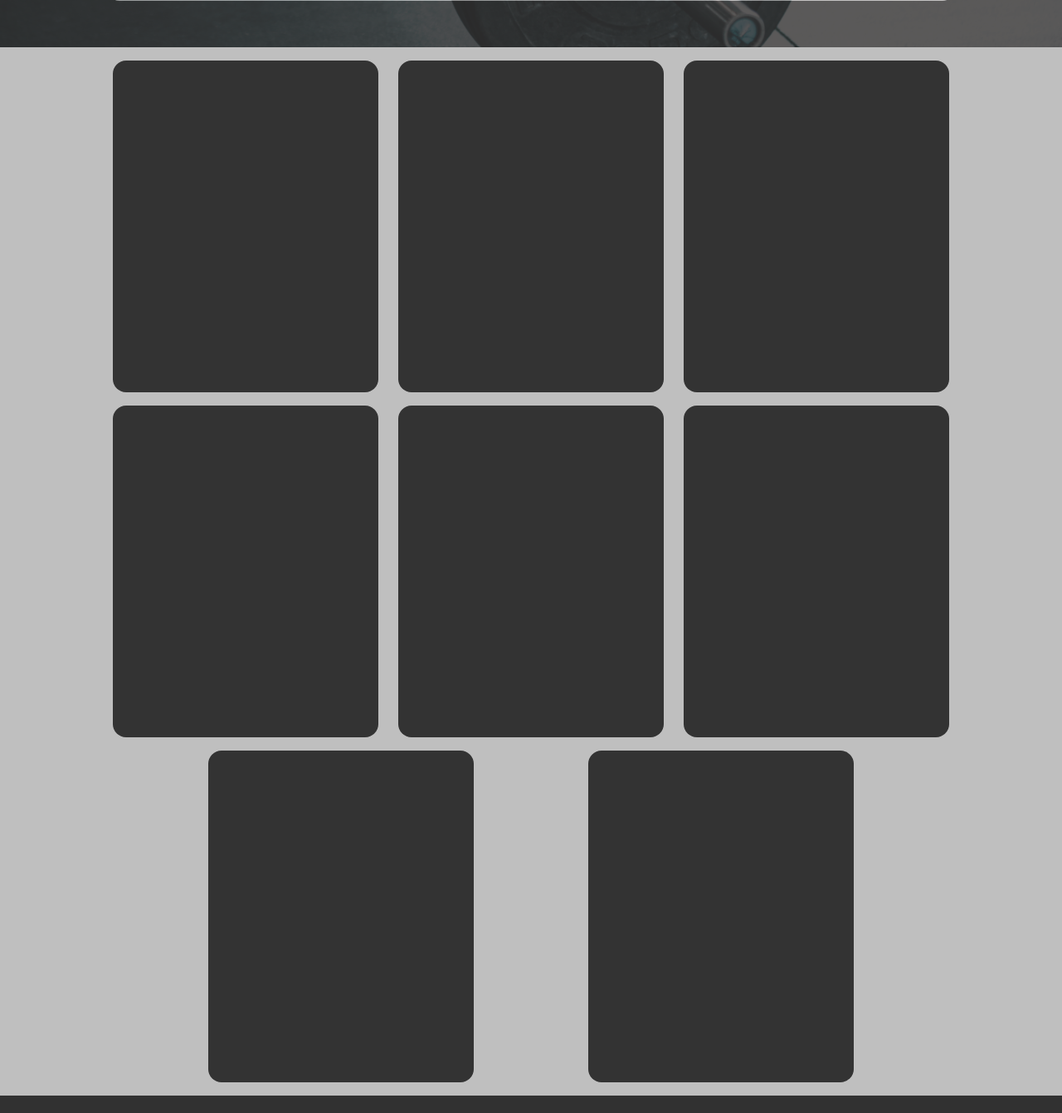
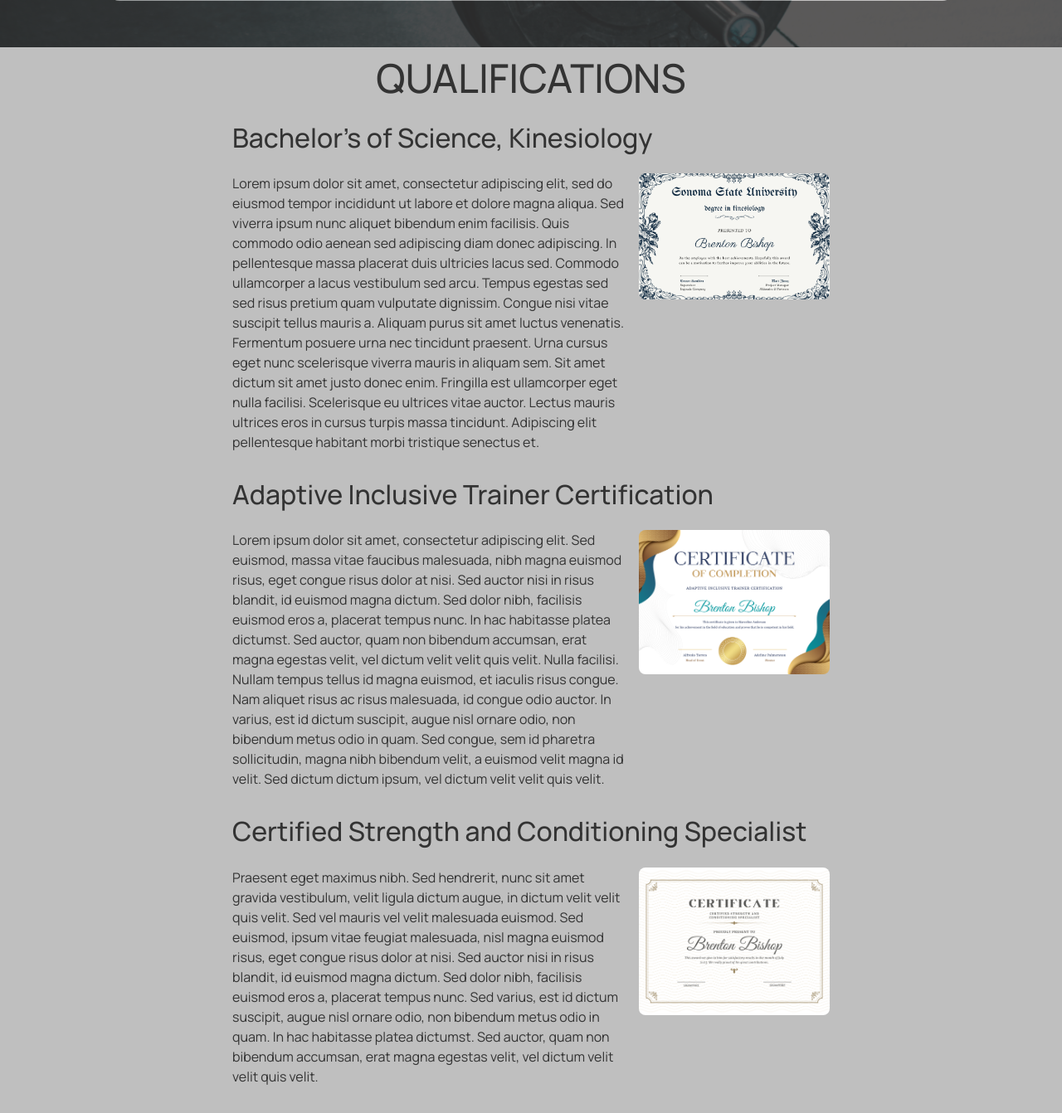
Before and after one commit to BalakayBishop/Capstone, a Flask app: page /about in a window 1280 px wide. Shown: the part 559-1901 px from the top of the page at 83% size. Before the commit the page ends 1880 px from the top, so only its background shows below. Run offline with Flask 2, Linux system fonts and the light colour scheme; some libraries are stand-ins or nearby versions.

Commit message:
Local: adding new image files being used and finalized the design for about page

```diff
--- a/project/static/styles.css
+++ b/project/static/styles.css
@@ -171,13 +171,18 @@ html, body {
 }
 
 #card-inner {
-	width: 80%;
+	width: 60%;
+}
+
+#bio > h2 {
+	font-weight: 700;
 }
 
 #bio > p {
 	margin: 0;
 	max-height: 360px;
 	overflow-y: scroll;
+	font-weight: 700;
 }
 
 #about-content > img {
@@ -189,7 +194,7 @@ html, body {
 
 .bio-cards {
 	display: flex;
-    flex-direction: row;
+    flex-direction: column;
     justify-content: space-evenly;
     margin-top: 16px;
     padding-bottom: 16px;
@@ -200,8 +205,41 @@ html, body {
 }
 
 .bio-card {
-	width: 320px;
-	height: 400px;
-	background-color: #333333;
-	border-radius: 16px;
+	width: 100%;
+    border-radius: 16px;
+    display: flex;
+    flex-direction: column;
+    justify-content: space-evenly;
+    align-items: flex-start;
+    padding: 0 24px;
+    gap: 16px;
 }
+
+.bio-card-header > h2 {
+
+}
+
+.bio-card-text > p {
+
+}
+
+.bio-card-image {
+	display: flex;
+    align-items: flex-start;
+    flex-direction: row;
+    gap: 16px;
+}
+
+.bio-card-image> img {
+	width: 32%;
+	object-fit: contain;
+	border-radius: 8px;
+}
+
+#about-container > h1 {
+	font-size: 3rem;
+    margin: 0;
+    padding: 8px 0;
+    font-weight: 500;
+	text-align: center;
+}
--- a/project/templates/about.html
+++ b/project/templates/about.html
@@ -18,7 +18,9 @@
 		<script src="https://ajax.googleapis.com/ajax/libs/jquery/3.6.1/jquery.min.js"></script>
 
 		<!-- Google Font -->
-		<link rel="preconnect" href="https://fonts.googleapis.com"><link rel="preconnect" href="https://fonts.gstatic.com" crossorigin><link href="https://fonts.googleapis.com/css2?family=Manrope:wght@400;500;700&display=swap" rel="stylesheet">
+		<link rel="preconnect" href="https://fonts.googleapis.com"><link rel="preconnect" href="https://fonts.gstatic
+		.com" crossorigin><link href="https://fonts.googleapis.com/css2?family=Manrope:wght@400;500;700;
+		800;900&display=swap" rel="stylesheet">
 
 		<!-- Font Awesome Icons -->
 		<link rel="stylesheet" type="text/css" href="{{ url_for('static',filename='font-awesome.css') }}">
@@ -105,6 +107,8 @@
 
 			</div>
 
+			<h1>QUALIFICATIONS</h1>
+
 			<div id="card-outer">
 
 				<div id="card-inner">
@@ -113,36 +117,76 @@
 
 						<div class="bio-cards">
 
-							<div class="bio-card">
+							<div class="bio-card" id="bachelors">
+								<div class="bio-card-header">
+									<h2>Bachelor's of Science, Kinesiology</h2>
+								</div>
 
+								<div class="bio-card-image">
+									<p>
+										Lorem ipsum dolor sit amet, consectetur adipiscing elit, sed do eiusmod tempor incididunt ut labore et dolore magna aliqua.
+										Sed viverra ipsum nunc aliquet bibendum enim facilisis.
+										Quis commodo odio aenean sed adipiscing diam donec adipiscing.
+										In pellentesque massa placerat duis ultricies lacus sed.
+										Commodo ullamcorper a lacus vestibulum sed arcu.
+										Tempus egestas sed sed risus pretium quam vulputate dignissim.
+										Congue nisi vitae suscipit tellus mauris a.
+										Aliquam purus sit amet luctus venenatis.
+										Fermentum posuere urna nec tincidunt praesent.
+										Urna cursus eget nunc scelerisque viverra mauris in aliquam sem.
+										Sit amet dictum sit amet justo donec enim.
+										Fringilla est ullamcorper eget nulla facilisi.
+										Scelerisque eu ultrices vitae auctor.
+										Lectus mauris ultrices eros in cursus turpis massa tincidunt.
+										Adipiscing elit pellentesque habitant morbi tristique senectus et.
+									</p>
+									<img src="../static/Diploma.png" alt="image of fake diploma">
+								</div>
 							</div>
 
-							<div class="bio-card">
+							<div class="bio-card" id="trainer">
+								<div class="bio-card-header">
+									<h2>Adaptive Inclusive Trainer Certification</h2>
+								</div>
 
+								<div class="bio-card-image">
+									<p>
+										Lorem ipsum dolor sit amet, consectetur adipiscing elit.
+										Sed euismod, massa vitae faucibus malesuada, nibh magna euismod risus, eget congue risus dolor at nisi.
+										Sed auctor nisi in risus blandit, id euismod magna dictum.
+										Sed dolor nibh, facilisis euismod eros a, placerat tempus nunc.
+										In hac habitasse platea dictumst.
+										Sed auctor, quam non bibendum accumsan, erat magna egestas velit, vel dictum velit velit quis velit.
+										Nulla facilisi.
+										Nullam tempus tellus id magna euismod, et iaculis risus congue.
+										Nam aliquet risus ac risus malesuada, id congue odio auctor.
+										In varius, est id dictum suscipit, augue nisl ornare odio, non bibendum metus odio in quam.
+										Sed congue, sem id pharetra sollicitudin, magna nibh bibendum velit, a euismod velit magna id velit.
+										Sed dictum dictum ipsum, vel dictum velit velit quis velit.
+									</p>
+									<img src="../static/AIT.png" alt="image of fake certificate for AIT">
+								</div>
 							</div>
 
-							<div class="bio-card">
+							<div class="bio-card" id="something">
+								<div class="bio-card-header">
+									<h2>Certified Strength and Conditioning Specialist</h2>
+								</div>
 
-							</div>
-
-							<div class="bio-card">
-
-							</div>
-
-							<div class="bio-card">
-
-							</div>
-
-							<div class="bio-card">
-
-							</div>
-
-							<div class="bio-card">
-
-							</div>
-
-							<div class="bio-card">
-
+								<div class="bio-card-image">
+									<p>
+										Praesent eget maximus nibh.
+										Sed hendrerit, nunc sit amet gravida vestibulum, velit ligula dictum augue, in dictum velit velit quis velit.
+										Sed vel mauris vel velit malesuada euismod.
+										Sed euismod, ipsum vitae feugiat malesuada, nisl magna euismod risus, eget congue risus dolor at nisi.
+										Sed auctor nisi in risus blandit, id euismod magna dictum.
+										Sed dolor nibh, facilisis euismod eros a, placerat tempus nunc.
+										Sed varius, est id dictum suscipit, augue nisl ornare odio, non bibendum metus odio in quam.
+										In hac habitasse platea dictumst.
+										Sed auctor, quam non bibendum accumsan, erat magna egestas velit, vel dictum velit velit quis velit.
+									</p>
+									<img src="../static/CSCS.png" alt="image of fake certificate for CSCS">
+								</div>
 							</div>
 
 						</div>
```
Also changed, not shown: project/static/AIT.png (added), project/static/CSCS.png (added), project/static/Diploma.png (added), project/static/brenton.jpg (added).
